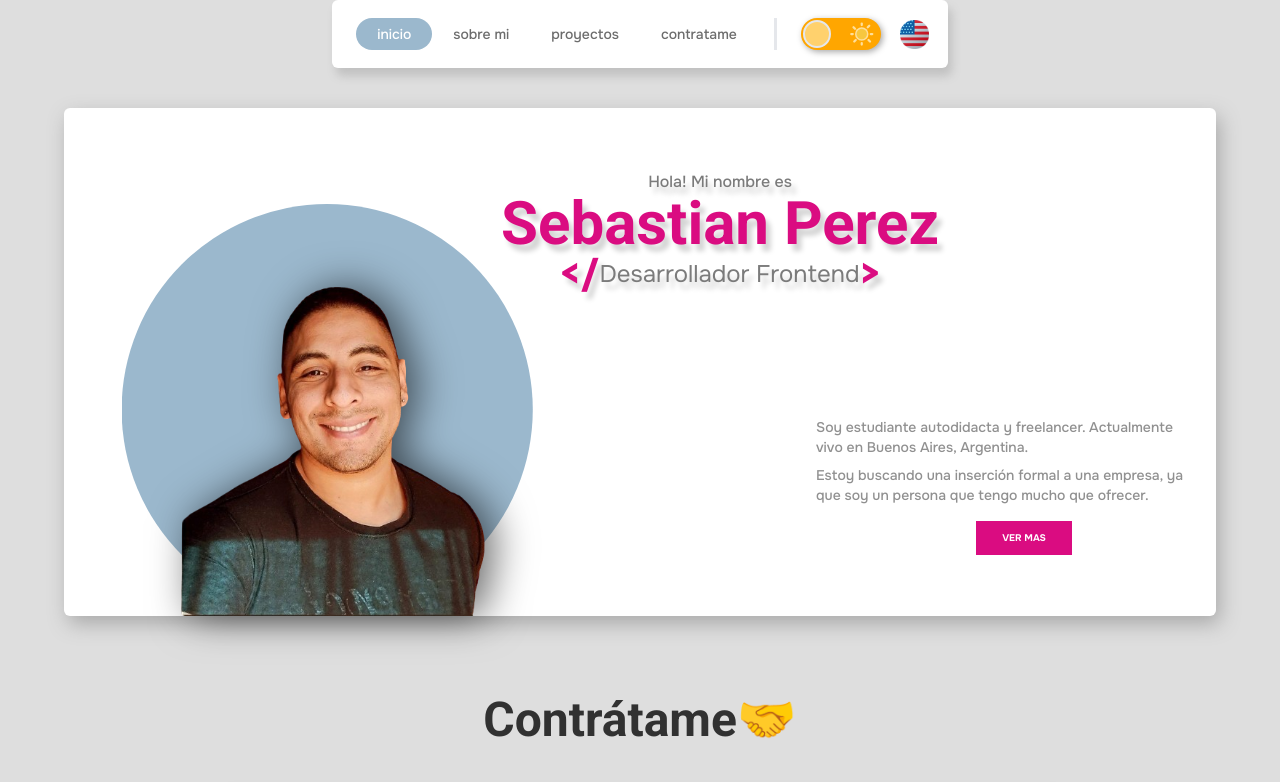
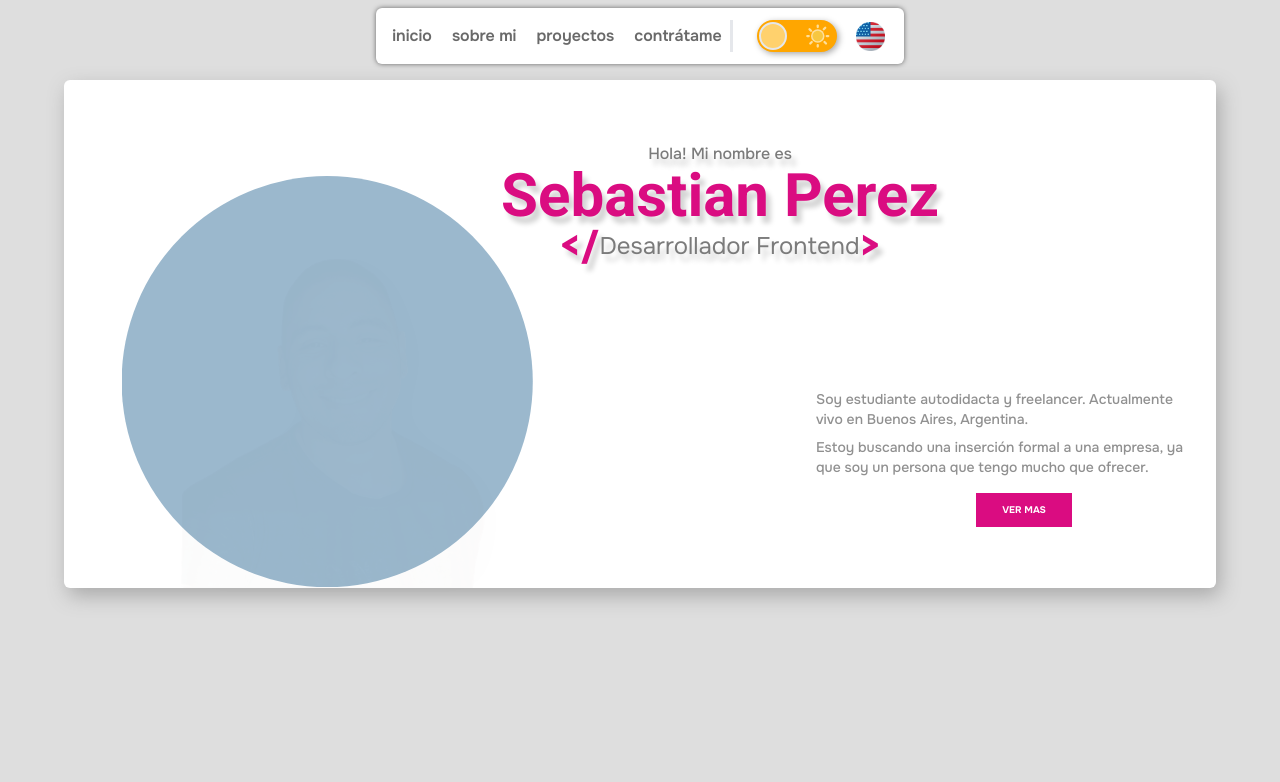
Before and after one commit to SebaPerez90/PORTFOLIO, a Next.js app: page / in a window 1280 px wide. Shown: the top 782 px of the page. Built offline with nearby package versions, Linux system fonts and the light colour scheme.

Commit message:
rebuilding header/navegation bar

```diff
--- a/src/app/globals.css
+++ b/src/app/globals.css
@@ -5,8 +5,10 @@
 :root {
   --font-color-primary: #6c6c6c;
   --font-color-secondary: #909090;
-  --btns-light-theme: #9bb8cd;
-  --secondary-light-theme: #b784b7;
+  /* buttons */
+  --light-primary: #da0c81;
+  --light-seconday: #b784b7;
+  --light-tertiary: #9bb8cd;
 }
 
 @layer utilities {
@@ -68,6 +70,11 @@ body {
     color: #fff;
   }
 
+  /* .bbb {
+    backdrop-filter: 'blur(20px)';
+    background-color: 'rgb(255 255 255 / 5%)';
+    box-shadow: '0 0 5px rgb(0 0 0 / 55%)';
+  } */
   .aaaa {
     &::after {
       content: '';
--- a/src/app/layout.tsx
+++ b/src/app/layout.tsx
@@ -19,7 +19,7 @@ export default function RootLayout({
 }: Readonly<{ children: React.ReactNode }>) {
   return (
     <html lang='en'>
-      <body className='flex flex-col box-border m-0 text-[#6c6c6c]' style={onest.style}>
+      <body className='flex flex-col box-border m-0' style={onest.style}>
         <NavBar />
         {children}
       </body>
--- a/src/app/page.tsx
+++ b/src/app/page.tsx
@@ -1,5 +1,6 @@
 'use client';
 
+import { useEffect } from 'react';
 import { useStore } from '@/store';
 import { Roboto } from 'next/font/google';
 
@@ -22,8 +23,8 @@ export default function Home() {
     <main
       className={
         darkThemeActive
-          ? 'pt-10 relative text-white flex flex-col justify-around items-center before:absolute before:left-0 before:top-0 before:w-full before:h-full before:z-[2] before:bg-gradient-to-r from-[#0f0c29] bg-indigo-800 to-[#2c2c47]'
-          : 'pt-10 flex flex-col justify-around items-center bg-[#dedede] relative'
+          ? 'pt-20 gap-28 relative text-white flex flex-col justify-around items-center before:absolute before:left-0 before:top-0 before:w-full before:h-full before:z-[2] before:bg-gradient-to-r from-[#0f0c29] bg-indigo-800 to-[#2c2c47]'
+          : 'pt-20 gap-28 flex flex-col justify-around items-center bg-[#dedede] relative'
       }>
       <section
         className={
@@ -34,7 +35,7 @@ export default function Home() {
         <Image
           src={profile_avatar}
           alt='profile-avatar-image'
-          className='h-1/2 w-1/2 drop-shadow-img relative left-[10%] max-w-[20em]'
+          className='opacity-[0.01] h-1/2 w-1/2 drop-shadow-img relative left-[10%] max-w-[20em]'
           priority
         />
 
@@ -110,7 +111,7 @@ export default function Home() {
       </section>
 
       <section id='hire-section' className='mt-20 text-center'>
-        <h1 className='text-5xl text-[#313131]' style={roboto.style}>
+        <h1 className='text-5xl text-[#313131] ' style={roboto.style}>
           {engLanguageActive ? 'Hire Me' : 'Contrátame'}🤝
         </h1>
         <div className='mt-10 flex justify-center items-center shadow-[2px_18px_20px_#aaaaaa] rounded-md'>
--- a/src/components/header/NavBar.tsx
+++ b/src/components/header/NavBar.tsx
@@ -1,101 +1,103 @@
 'use client';
 
+import React, { useRef, useEffect } from 'react';
 import Link from 'next/link';
-import React from 'react';
 
 import LanguageButtons from '@/components/header/LanguageButtons';
 import ThemeButtons from '@/components/header/ThemeButtons';
 
-import { usePathname } from 'next/navigation';
 import { useStore } from '@/store';
 
 const NavBar = () => {
-  const currentRoute = usePathname();
+  const { engLanguageActive, darkThemeActive } = useStore();
 
-  const { engLanguageActive, darkThemeActive } = useStore();
+  const elementRef: any = useRef<HTMLDivElement>(null);
+
+  // if (window.location.hash === '#projects-section') {
+  //   console.log('ver esto eh, puede ser util');
+  //   // linkRef.current.style.border = '3px solid #f00';
+  //   console.log(linkRef.current);
+  // } else {
+  //   console.log('es por aca');
+  //   // linkRef.current.style.border = '5px solid #390cda';
+  //   console.log(linkRef.current);
+  // }
+
+  interface NavLinks {
+    titleES: string;
+    titleEN: string;
+    label: string;
+    url: string;
+  }
+
+  const navLinks: NavLinks[] = [
+    { titleES: 'inicio', titleEN: 'home', label: 'home', url: '/' },
+    { titleES: 'sobre mi', titleEN: 'about', label: 'about', url: '/about' },
+    {
+      titleES: 'proyectos',
+      titleEN: 'projects',
+      label: 'projects',
+      url: '#projects-section',
+    },
+    {
+      titleES: 'contrátame',
+      titleEN: 'hire me',
+      label: 'hire me',
+      url: '#hire-section',
+    },
+  ];
+
+  const handleScroll = () => {
+    document.addEventListener('scroll', () => {
+      if (window.scrollY !== 0) {
+        elementRef.current.style.backdropFilter = 'blur(20px)';
+        elementRef.current.style.background = '#ffffff0d';
+        elementRef.current.style.boxShadow = '0 0 5px #0000008c';
+      } else {
+        elementRef.current.style.background = 'inherit';
+      }
+    });
+  };
+  handleScroll();
 
   return (
     <header
       className={
         darkThemeActive
-          ? 'relative flex justify-center items-center text-white before:absolute before:left-0 before:top-0 before:w-full before:h-full before:z-[2] before:bg-gradient-to-r from-[#0f0c29] bg-indigo-800 to-[#2c2c47]'
-          : 'flex justify-center items-center bg-[#dedede]'
+          ? 'bg-[#3485d5] relative flex justify-center items-center text-white'
+          : 'bg-[#fff] flex justify-center items-center '
       }>
-      <section
+      <div
+        ref={elementRef}
         className={
           darkThemeActive
-            ? 'z-10 flex justify-center items-center w-max bg-gradient-to-tl from-[#030303] to-[#3e3f40] p-2 rounded-md shadow-[4px_8px_10px_#00000058]'
-            : 'z-10 flex justify-center items-center w-max bg-white p-2 rounded-md shadow-[4px_8px_10px_#c1c1c1]'
+            ? 'shadow-[0_0_5px_#0000008c] bg-inherit fixed top-2 z-20 flex justify-center items-center w-max p-2 rounded-md '
+            : 'shadow-[0_0_5px_#0000008c] bg-inherit fixed top-2 z-20 flex justify-center items-center w-max p-2 rounded-md '
         }>
-        <nav className='flex justify-between '>
-          <ul className='flex w-full justify-end items-center p-4 font-medium text-sm'>
-            <li>
-              <Link
-                href={'/'}
-                className={
-                  currentRoute == '/'
-                    ? darkThemeActive
-                      ? 'text-white p-[0.5em_1.5em] duration-500 rounded-[2em] bg-[#9147ff]'
-                      : 'text-white rounded-[2em] duration-300 p-[0.5em_1.5em] bg-[#9BB8CD]'
-                    : darkThemeActive
-                    ? 'text-white rounded-[2em] p-[0.5em_1.5em] duration-500 '
-                    : 'rounded-[2em] p-[0.5em_1.5em] duration-300'
-                }>
-                {engLanguageActive ? 'home' : 'inicio'}
-              </Link>
-            </li>
-            <li>
-              <Link
-                href={'/about'}
-                className={
-                  currentRoute == '/about'
-                    ? darkThemeActive
-                      ? 'text-white p-[0.5em_1.5em] duration-500 rounded-[2em] bg-[#9147ff]'
-                      : 'text-white rounded-[2em] duration-300 p-[0.5em_1.5em] bg-[#9BB8CD]'
-                    : darkThemeActive
-                    ? 'text-white rounded-[2em] p-[0.5em_1.5em] duration-500 '
-                    : 'rounded-[2em] p-[0.5em_1.5em] duration-300'
-                }>
-                {engLanguageActive ? 'about' : 'sobre mi'}
-              </Link>
-            </li>
-            <li>
-              <Link
-                href={'#proyects-section'}
-                className={
-                  currentRoute == '/#proyects-section'
-                    ? darkThemeActive
-                      ? 'text-white p-[0.5em_1.5em] duration-500 rounded-[2em] bg-[#9147ff]'
-                      : 'text-white rounded-[2em] duration-300 p-[0.5em_1.5em] bg-[#9BB8CD]'
-                    : darkThemeActive
-                    ? 'text-white rounded-[2em] p-[0.5em_1.5em] duration-500 '
-                    : 'rounded-[2em] p-[0.5em_1.5em] duration-300'
-                }>
-                {engLanguageActive ? 'proyects' : 'proyectos'}
-              </Link>
-            </li>
-            <li>
-              <Link
-                href={'#hire-section'}
-                className={
-                  currentRoute == '/contact'
-                    ? darkThemeActive
-                      ? 'text-white p-[0.5em_1.5em] duration-500 rounded-[2em] bg-[#9147ff]'
-                      : 'text-white rounded-[2em] duration-300 p-[0.5em_1.5em] bg-[#9BB8CD]'
-                    : darkThemeActive
-                    ? 'text-white rounded-[2em] p-[0.5em_1.5em] duration-500 '
-                    : 'rounded-[2em] p-[0.5em_1.5em] duration-300'
-                }>
-                {engLanguageActive ? 'hire me' : 'contratame'}
-              </Link>
-            </li>
-          </ul>
+        <nav
+          className={
+            darkThemeActive
+              ? 'flex justify-center z-20 gap-1 '
+              : 'flex justify-center z-20 gap-1 '
+          }>
+          {navLinks.map((item, index) => (
+            <Link
+              className={
+                darkThemeActive
+                  ? 'p-2 duration-500 text-[#ffffffee] font-bold hover:duration-500'
+                  : 'p-2 duration-500 text-[#505050db] font-semibold hover:duration-500'
+              }
+              aria-label={item.label}
+              href={item.url}
+              key={index}>
+              {engLanguageActive ? item.titleEN : item.titleES}
+            </Link>
+          ))}
         </nav>
 
         <ThemeButtons />
-
         <LanguageButtons />
-      </section>
+      </div>
     </header>
   );
 };
--- a/src/components/main/Proyects.tsx
+++ b/src/components/main/Proyects.tsx
@@ -127,8 +127,8 @@ const Proyects = () => {
   };
 
   return (
-    <section id='proyects-section' className='mt-20 flex flex-col justify-center items-center'>
-      <h1 className='text-5xl text-[#313131]' style={roboto.style}>{engLanguageActive ? 'Projects' : 'Proyectos'}💻</h1>
+    <section id='projects-section' className='mt-20 flex flex-col justify-center items-center'>
+      <h1 className='text-5xl text-[#313131] ' style={roboto.style}>{engLanguageActive ? 'Projects' : 'Proyectos'}💻</h1>
 
       {projects.map((item, index) => (
         <article
```
